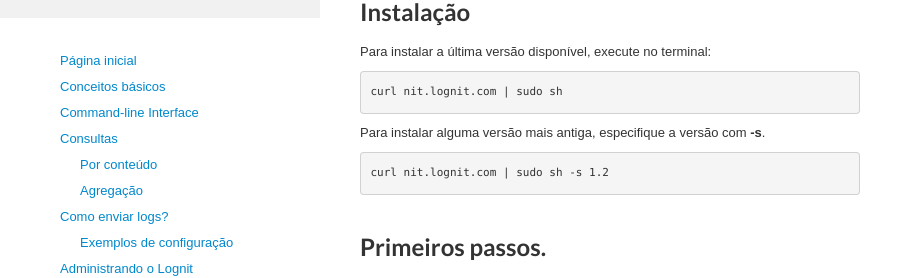
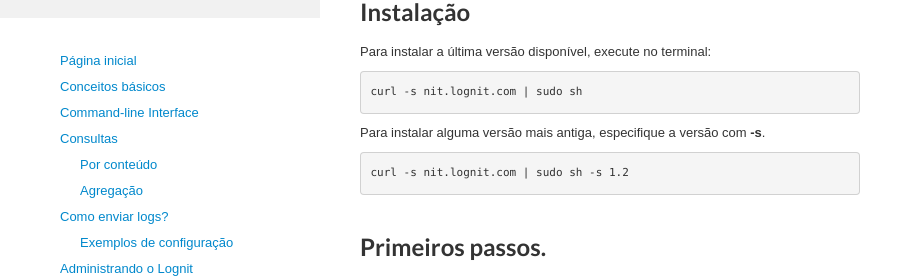
Before and after one commit to isabella232/lognit-docs, a Jekyll site: the page built from nit.md, in a window 1280 px wide and 900 px high, scrolled down 514 px. Shown: the part 175-453 px from the top of the window, without its empty margins (0-923 px from the left). Built offline with Jekyll 4.4.1, drawn with Linux system fonts in a browser that asks for light colours.

Commit message:
updating nit install line

```diff
--- a/nit.md
+++ b/nit.md
@@ -14,11 +14,11 @@
 
 Para instalar a última versão disponível, execute no terminal:
 
-    curl nit.lognit.com | sudo sh
+    curl -s nit.lognit.com | sudo sh
 
 Para instalar alguma versão mais antiga, especifique a versão com **-s**.
 
-    curl nit.lognit.com | sudo sh -s 1.2
+    curl -s nit.lognit.com | sudo sh -s 1.2
 
 ## Primeiros passos.
 
```
